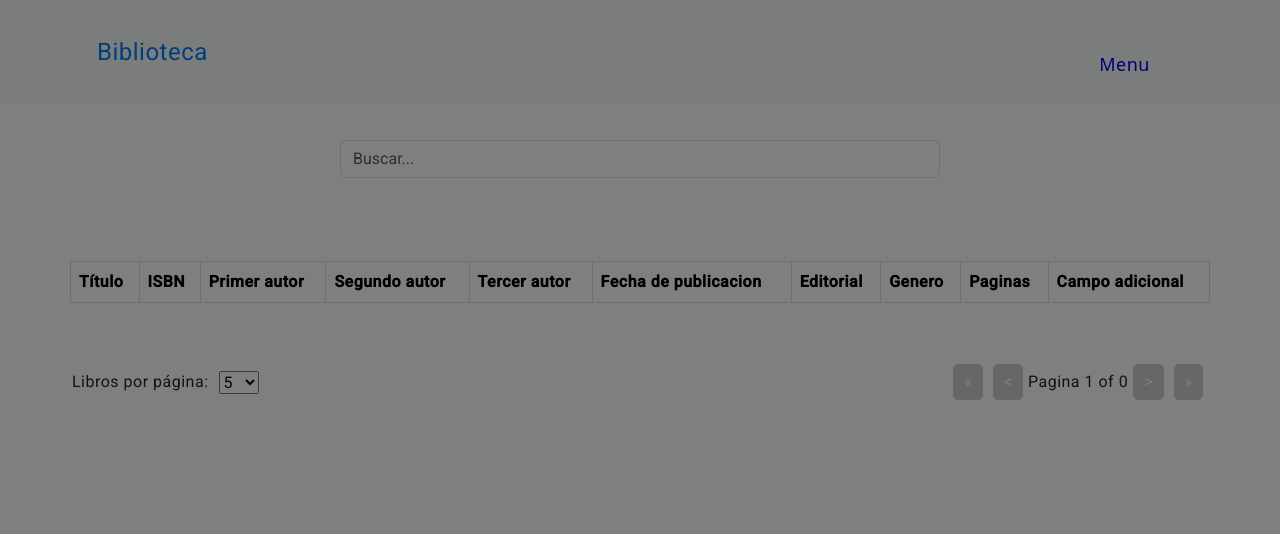
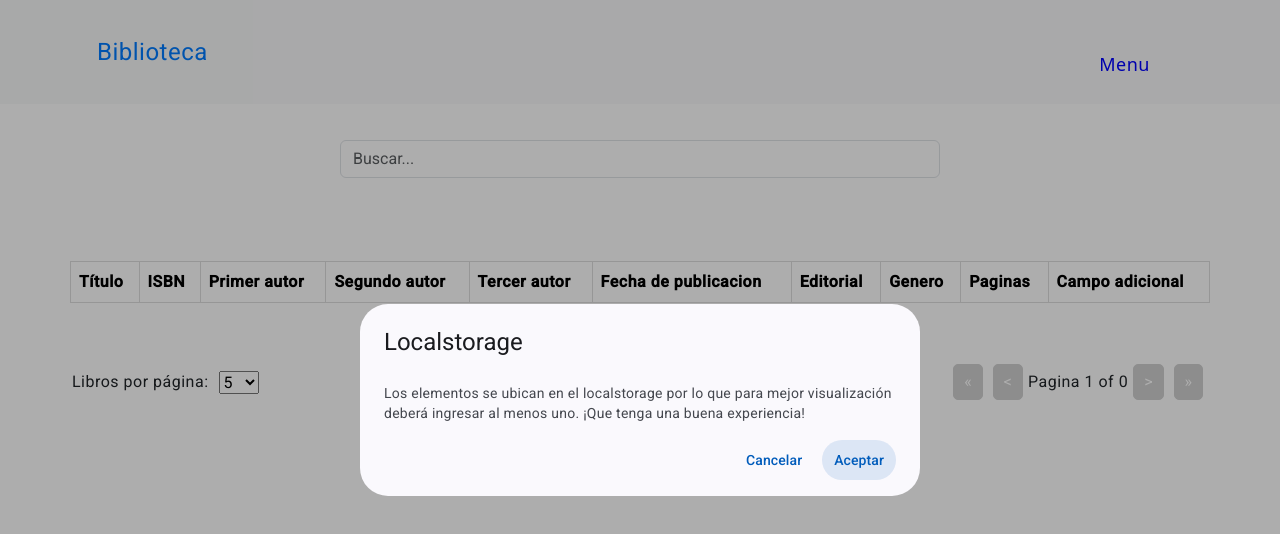
Before and after one commit to ialmanza/final_bibliotecatest, an Angular app: page /listar-tabla in a window 1280 px wide. Shown: the top 534 px of the page. Built offline with nearby package versions, Linux system fonts and the light colour scheme.

Commit message:
mostrar ventana al iniciar

```diff
--- a/src/app/components/crear-libro/crear-libro.component.css
+++ b/src/app/components/crear-libro/crear-libro.component.css
@@ -82,9 +82,9 @@ select.form-control option {
   background-color: #fff;
 }
 
-select.form-control option:hover {
+/* select.form-control option:hover {
   background-color: #f1f1f1; /
-}
+} */
 
 .form-group select.form-control {
   margin-bottom: 15px;
--- a/src/app/components/listar-con-tabla/listar-con-tabla.component.ts
+++ b/src/app/components/listar-con-tabla/listar-con-tabla.component.ts
@@ -8,6 +8,7 @@ import { FilterPipe } from '../../pipes/filter.pipe';
 import { DialogContentEditExampleDialog } from '../ventana-modal-editar-libro/ventana-modal-editar-libro.component';
 import { MatDialog } from '@angular/material/dialog';
 import { DialogAnimationsExampleDialog } from '../ventana-modal/ventana-modal.component';
+import { DialogContentExampleMostrarDialog } from '../mostrar-al-iniciar/mostrar-al-iniciar.component';
 
 @Component({
   selector: 'app-listar-con-tabla',
@@ -37,6 +38,9 @@ export class ListarConTablaComponent {
       this.totalItems = libros.length;
       this.updateDisplayedLibros();
     });
+    if (this.libros.length === 0) {
+      this.openMostrarDialog();
+    }
   }
 
   filter(query: string) {
@@ -108,6 +112,12 @@ export class ListarConTablaComponent {
     });
   }
 
+  openMostrarDialog() {
+    const dialogRef = this.dialog.open(DialogContentExampleMostrarDialog);
 
+    dialogRef.afterClosed().subscribe(result => {
+      console.log(`Dialog result: ${result}`);
+    });
+  }
 
 }
--- /dev/null
+++ b/src/app/components/mostrar-al-iniciar/mostrar-al-iniciar.component.html
@@ -0,0 +1 @@
+<p>mostrar-al-iniciar works!</p>
--- /dev/null
+++ b/src/app/components/mostrar-al-iniciar/mostrar-al-iniciar.component.ts
@@ -0,0 +1,41 @@
+import {ChangeDetectionStrategy, Component, inject} from '@angular/core';
+import {MatButtonModule} from '@angular/material/button';
+import {MatDialog, MatDialogModule} from '@angular/material/dialog';
+import { Router } from '@angular/router';
+@Component({
+  selector: 'app-mostrar-al-iniciar',
+  standalone: true,
+  imports: [ MatButtonModule, MatDialogModule],
+  templateUrl: './mostrar-al-iniciar.component.html',
+  styleUrl: './mostrar-al-iniciar.component.css'
+})
+
+
+export class DialogContentExample {
+  readonly dialog = inject(MatDialog);
+
+  openMostrarDialog() {
+    const dialogRef = this.dialog.open(DialogContentExampleMostrarDialog);
+
+    dialogRef.afterClosed().subscribe(result => {
+      console.log(`Dialog result: ${result}`);
+    });
+  }
+}
+
+@Component({
+  selector: 'dialog-content-example-dialog',
+  templateUrl: 'mostrar-al-iniciar.html',
+  standalone: true,
+  imports: [MatDialogModule, MatButtonModule],
+  changeDetection: ChangeDetectionStrategy.OnPush,
+})
+export class DialogContentExampleMostrarDialog {
+
+  constructor(private router: Router) { }
+
+  onYesClick() {
+    this.router.navigate(['/crear-libro']);
+  }
+
+}
--- /dev/null
+++ b/src/app/components/mostrar-al-iniciar/mostrar-al-iniciar.html
@@ -0,0 +1,10 @@
+<h2 mat-dialog-title>Localstorage</h2>
+<mat-dialog-content class="mat-typography">
+
+  <p>Los elementos se ubican en el localstorage por lo que para mejor visualización deberá ingresar al menos uno. ¡Que tenga una buena experiencia!</p>
+
+</mat-dialog-content>
+<mat-dialog-actions align="end">
+  <button mat-button [mat-dialog-close]="false">Cancelar</button>
+  <button mat-button [mat-dialog-close]="true" cdkFocusInitial (click)="onYesClick()">Aceptar</button>
+</mat-dialog-actions>
```
Also changed, not shown: src/app/components/mostrar-al-iniciar/mostrar-al-iniciar.component.css (added), 1 other file (tests, documents, lock files or other folders).
